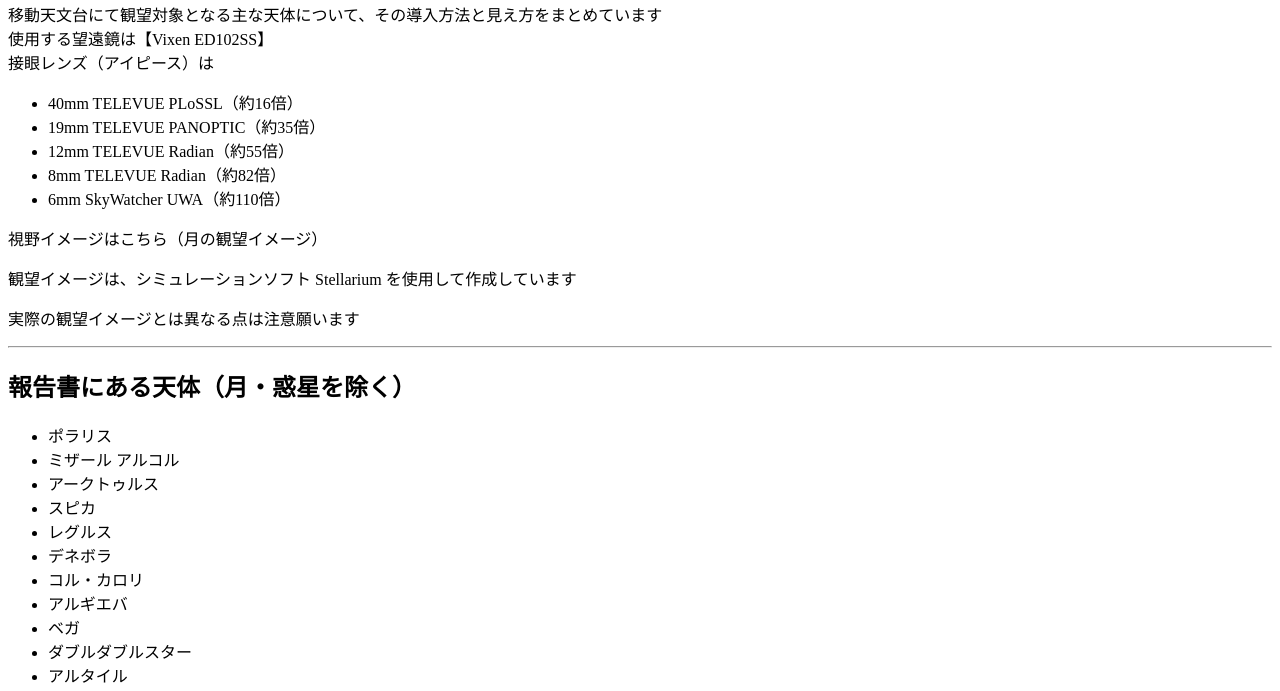
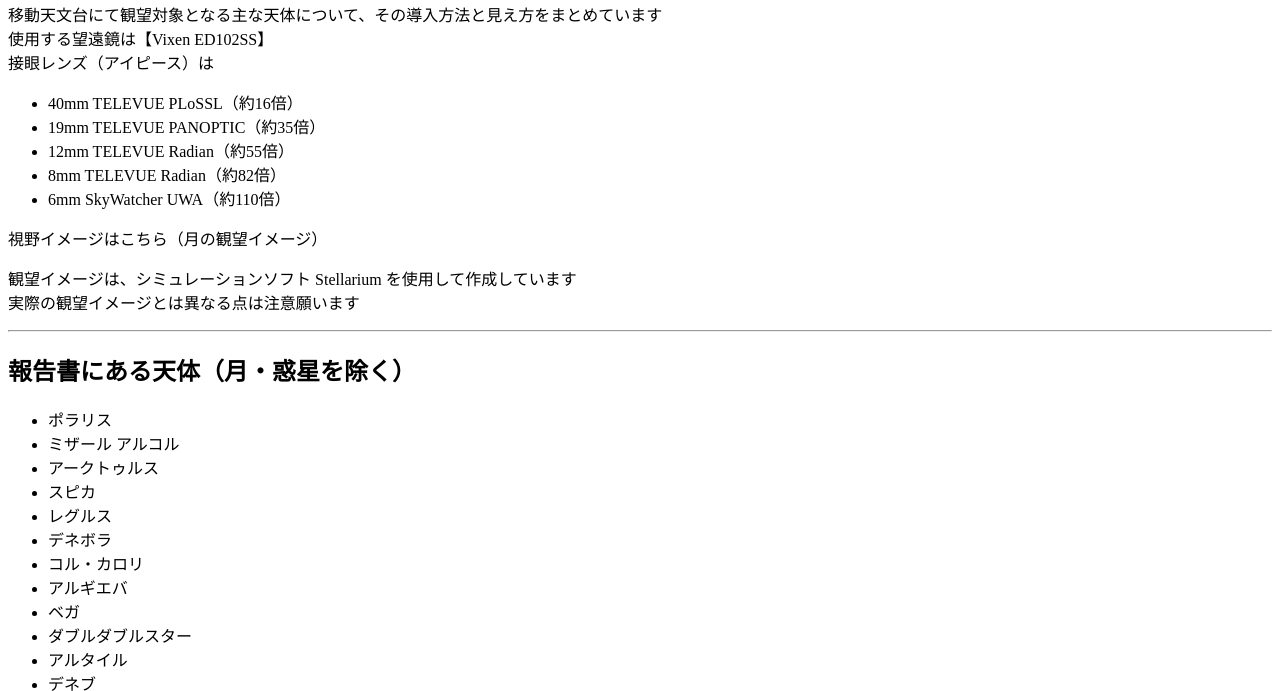
Before and after one commit to yamadaxms/star_guide, a plain HTML site: page index.html in a window 1280 px wide. Shown: the part 87-778 px from the top of the page. Drawn offline with Linux system fonts and the light colour scheme.

Commit message:
Update index.html

```diff
--- a/index.html
+++ b/index.html
@@ -17,7 +17,7 @@
   </ul>
   <p>視野イメージは<a herf="moon.html">こちら（月の観望イメージ）</a>
     <p>観望イメージは、シミュレーションソフト Stellarium を使用して作成しています
-    <p>実際の観望イメージとは異なる点は注意願います
+    <br>実際の観望イメージとは異なる点は注意願います
  <hr>
     <h2>報告書にある天体（月・惑星を除く）</h2>
  <ul>
```
